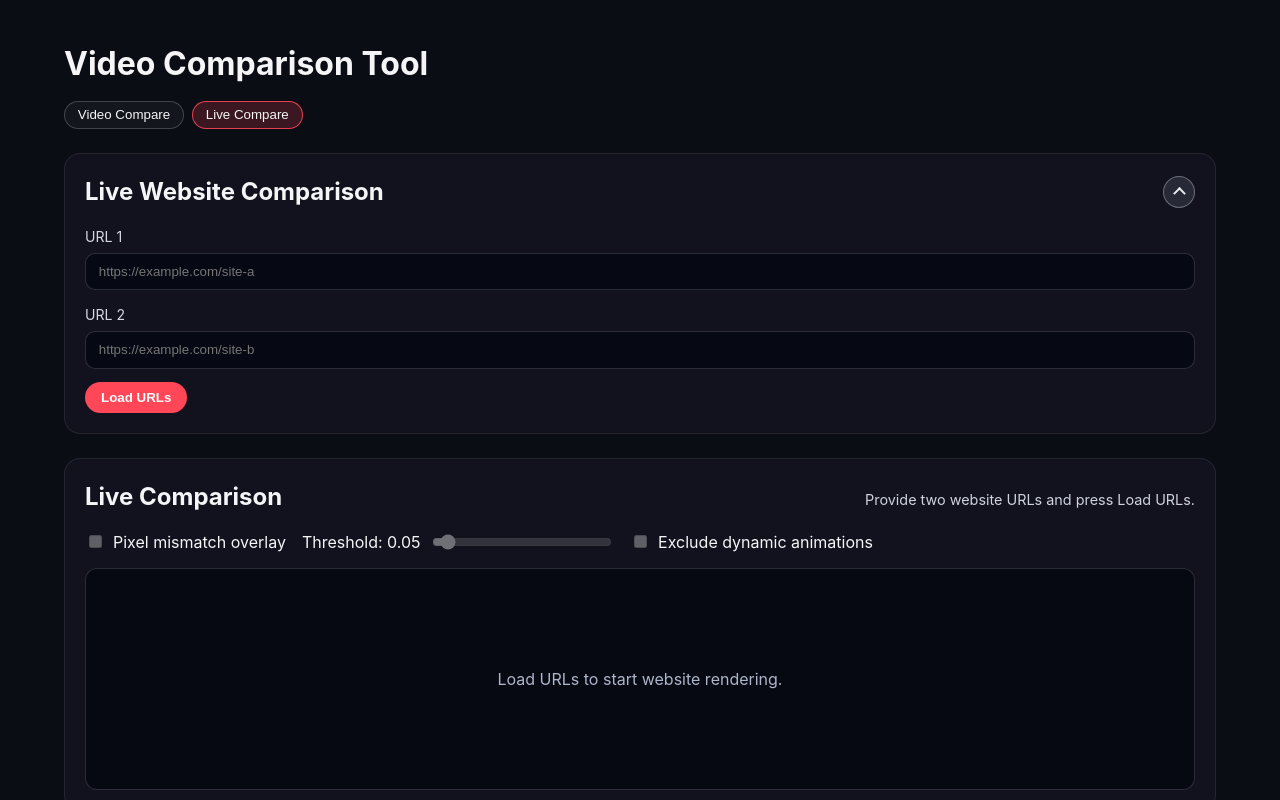
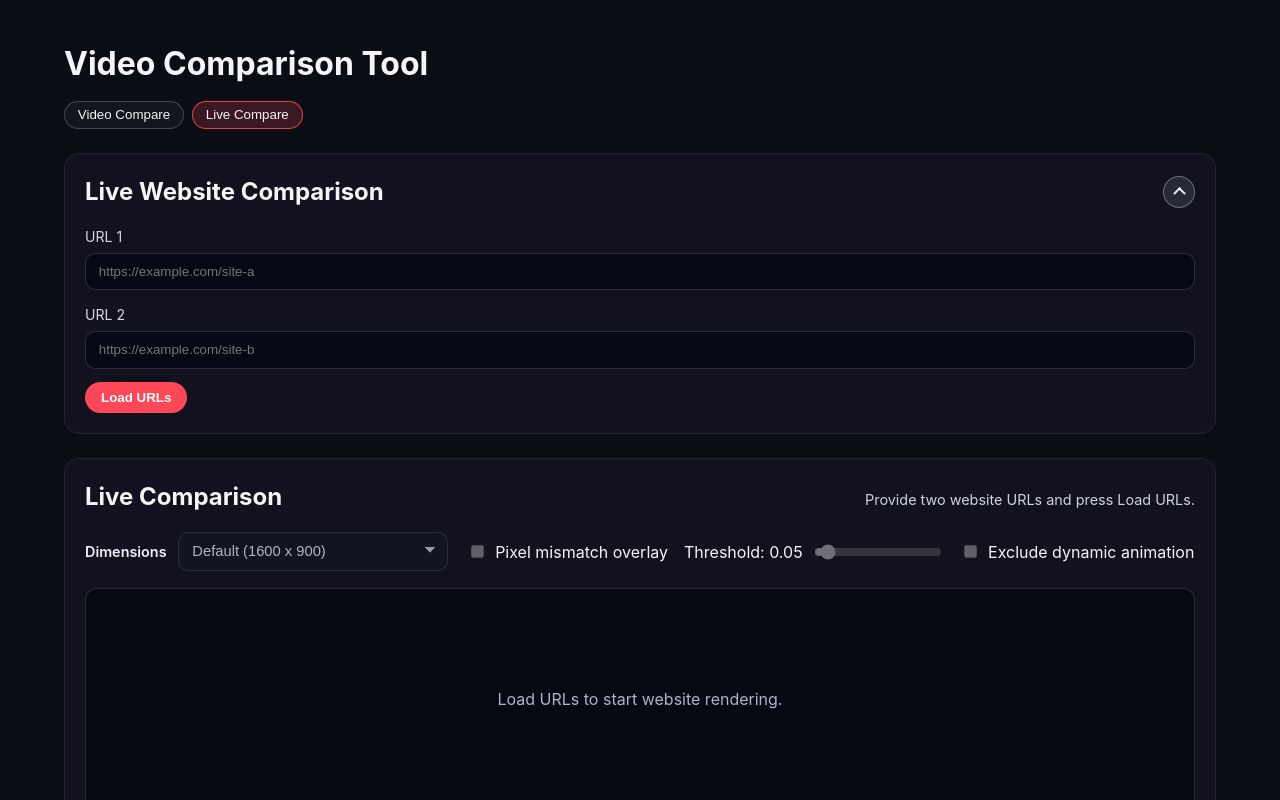
Before and after one commit to minchev96/video-comparison-tool, a React (Vite) app: page /live in a window 1280 px wide. Shown: the top 800 px of the page. Built offline with nearby package versions, Linux system fonts and the light colour scheme.

Commit message:
fix: updated bottom mask render cut

```diff
--- a/src/components/LiveWebsiteCompare.jsx
+++ b/src/components/LiveWebsiteCompare.jsx
@@ -9,6 +9,42 @@ import "../styles/LiveWebsiteCompare.css";
 const clamp = (value, min, max) => Math.min(max, Math.max(min, value));
 const DIFF_TARGET_INTERVAL_MS = 66;
 const OCCLUSION_REFRESH_MIN_MS = 250;
+const VIEWPORT_PRESETS = [
+  {
+    value: "default",
+    label: "Default (1600 x 900)",
+    width: 1600,
+    height: 900,
+  },
+  {
+    value: "iphone-se",
+    label: "iPhone SE (375 x 667)",
+    width: 375,
+    height: 667,
+  },
+  {
+    value: "iphone-15-pro-max",
+    label: "iPhone 15 Pro Max (430 x 932)",
+    width: 430,
+    height: 932,
+  },
+  {
+    value: "ipad-10",
+    label: "iPad 10 (820 x 1180)",
+    width: 820,
+    height: 1180,
+  },
+  {
+    value: "samsung-galaxy-s24",
+    label: "Samsung Galaxy S24 (412 x 915)",
+    width: 412,
+    height: 915,
+  },
+];
+
+const getViewportPreset = (value) =>
+  VIEWPORT_PRESETS.find((preset) => preset.value === value) ||
+  VIEWPORT_PRESETS[0];
 
 function LiveWebsiteCompare() {
   const navigate = useNavigate();
@@ -86,7 +122,65 @@ function LiveWebsiteCompare() {
   const [sliderPos, setSliderPos] = useState(0.5);
   const [isFormCollapsed, setIsFormCollapsed] = useState(false);
   const [iframeLoadGen, setIframeLoadGen] = useState(0);
+  const [viewportPreset, setViewportPreset] = useState("default");
+  const [stageSize, setStageSize] = useState({ width: 0, height: 0 });
   const iframesLoaded = iframeLoadGen >= 2;
+  const selectedViewport = getViewportPreset(viewportPreset);
+
+  useEffect(() => {
+    const updateStageSize = () => {
+      const stage = topContainerRef.current;
+      const container = stage?.parentElement;
+      if (!stage || !container) return;
+
+      const containerWidth = Math.max(320, container.clientWidth || 0);
+      const stageTop = stage.getBoundingClientRect().top || 0;
+      const availableHeight = Math.max(
+        220,
+        (window.innerHeight || 0) - stageTop - 24,
+      );
+
+      const aspectRatio = selectedViewport.height / selectedViewport.width;
+      const width =
+        selectedViewport.value === "default"
+          ? Math.max(320, containerWidth)
+          : Math.max(
+              320,
+              Math.min(
+                selectedViewport.width,
+                containerWidth,
+                Math.floor(availableHeight / aspectRatio),
+              ),
+            );
+      const height = Math.max(220, Math.round(width * aspectRatio));
+
+      setStageSize((prev) =>
+        prev.width === width && prev.height === height
+          ? prev
+          : { width, height },
+      );
+    };
+
+    updateStageSize();
+
+    window.addEventListener("resize", updateStageSize);
+    return () => window.removeEventListener("resize", updateStageSize);
+  }, [selectedViewport.value, selectedViewport.width, selectedViewport.height]);
+
+  const stageStyle =
+    stageSize.width && stageSize.height
+      ? selectedViewport.value === "default"
+        ? {
+            width: "100%",
+            height: `${stageSize.height}px`,
+            marginInline: "auto",
+          }
+        : {
+            width: `${stageSize.width}px`,
+            height: `${stageSize.height}px`,
+            marginInline: "auto",
+          }
+      : { width: "100%", marginInline: "auto" };
 
   const updateRelayDiagnostics = useCallback((relayDelay, relayType) => {
     const diag = diagnosticsRef.current;
@@ -382,17 +476,42 @@ function LiveWebsiteCompare() {
             continue;
           }
 
-          const zIndex = Number.parseInt(style.zIndex || "0", 10);
-          const isFloating =
-            style.position === "fixed" ||
-            style.position === "absolute" ||
-            style.position === "sticky";
-          if (!isFloating && zIndex < 50) {
+          let zIndex = Number.parseInt(style.zIndex, 10);
+          if (!Number.isFinite(zIndex)) zIndex = 0;
+          const isFixedLike =
+            style.position === "fixed" || style.position === "sticky";
+
+          // Only consider non-fixed elements when they have an explicit high z-index
+          if (!isFixedLike && zIndex < 50) {
             continue;
           }
 
           const rect = element.getBoundingClientRect();
           if (rect.width < 16 || rect.height < 16) continue;
+          // Ignore transparent/backgroundless elements (likely structural)
+          const bg = style.backgroundColor || "";
+          const boxShadow = style.boxShadow || "";
+          const hasVisibleBackground =
+            bg !== "transparent" &&
+            !bg.includes("rgba(0, 0, 0, 0)") &&
+            (bg !== "" ||
+              boxShadow !== "" ||
+              Number.parseFloat(style.borderWidth || "0") > 0);
+          if (!hasVisibleBackground && !isFixedLike && zIndex === 0) continue;
+          const centerX = clamp(
+            Math.floor(rect.left + rect.width * 0.5),
+            0,
+            viewW - 1,
+          );
+          const centerY = clamp(
+            Math.floor(rect.top + rect.height * 0.5),
+            0,
+            viewH - 1,
+          );
+          const topNode = doc.elementFromPoint(centerX, centerY);
+          if (topNode && topNode !== element && !element.contains(topNode)) {
+            continue;
+          }
           const areaRatio = (rect.width * rect.height) / (viewW * viewH);
           if (areaRatio < 0.005 || areaRatio > 0.98) continue;
 
@@ -402,7 +521,7 @@ function LiveWebsiteCompare() {
           const y2 = clamp(Math.ceil(rect.bottom * scaleY), 0, targetH);
 
           if (x2 - x1 > 2 && y2 - y1 > 2) {
-            rects.push({ x1, y1, x2, y2 });
+            rects.push({ x1, y1, x2, y2, tag: element.tagName, zIndex });
           }
 
           if (rects.length >= 40) break;
@@ -442,8 +561,19 @@ function LiveWebsiteCompare() {
       const allRects = leftRects.concat(rightRects);
 
       const mask = new Uint8Array(dw * dh);
+      // Dedupe and clip rects before rasterizing
+      const seen = new Set();
       for (let r = 0; r < allRects.length; r++) {
-        const { x1, y1, x2, y2 } = allRects[r];
+        let { x1, y1, x2, y2 } = allRects[r];
+        // clip to bounds
+        x1 = clamp(x1, 0, dw - 1);
+        x2 = clamp(x2, 0, dw);
+        y1 = clamp(y1, 0, dh - 1);
+        y2 = clamp(y2, 0, dh);
+        if (x2 <= x1 || y2 <= y1) continue;
+        const key = `${x1},${y1},${x2},${y2}`;
+        if (seen.has(key)) continue;
+        seen.add(key);
         for (let y = y1; y < y2; y++) {
           const rowStart = y * dw;
           for (let x = x1; x < x2; x++) {
@@ -515,10 +645,15 @@ function LiveWebsiteCompare() {
         const stats = data.stats;
         const bitmap = data.bitmap;
         if (bitmap) {
+          // Ensure canvas pixel size matches bitmap and CSS fills the stage
           if (canvas.width !== bitmap.width) canvas.width = bitmap.width;
           if (canvas.height !== bitmap.height) canvas.height = bitmap.height;
+          // CSS size should match container to avoid layout clipping
+          canvas.style.width = "100%";
+          canvas.style.height = "100%";
           ctx.clearRect(0, 0, canvas.width, canvas.height);
-          ctx.drawImage(bitmap, 0, 0);
+          ctx.imageSmoothingEnabled = false;
+          ctx.drawImage(bitmap, 0, 0, canvas.width, canvas.height);
           bitmap.close?.();
         }
         diagnosticsRef.current.diff = {
@@ -590,8 +725,7 @@ function LiveWebsiteCompare() {
 
         workerBusy = true;
         const frameId = ++nextFrameId;
-        const sinceMirror =
-          performance.now() - lastMirroredEventAtRef.current;
+        const sinceMirror = performance.now() - lastMirroredEventAtRef.current;
 
         const transferable = [leftBitmap, rightBitmap];
         // Mask buffer is reused across frames (cache). Don't transfer it;
@@ -613,6 +747,7 @@ function LiveWebsiteCompare() {
             sinceMirror,
             occlusionMask: mask,
             occlusionCount: count,
+            debug: false,
             captureMs,
           },
           transferable,
@@ -786,6 +921,21 @@ function LiveWebsiteCompare() {
         </div>
 
         <div className="website-mismatch-controls">
+          <label className="website-viewport">
+            <span>Dimensions</span>
+            <select
+              value={viewportPreset}
+              onChange={(e) => setViewportPreset(e.target.value)}
+              disabled={!sessionId}
+            >
+              {VIEWPORT_PRESETS.map((preset) => (
+                <option key={preset.value} value={preset.value}>
+                  {preset.label}
+                </option>
+              ))}
+            </select>
+          </label>
+
           <label className="website-toggle">
             <input
               type="checkbox"
@@ -818,17 +968,20 @@ function LiveWebsiteCompare() {
             />
             Exclude dynamic animations
           </label>
+        </div>
 
-          {mismatchEnabled && mismatchPercent >= 0 && (
+        {mismatchEnabled && mismatchPercent >= 0 && (
+          <div className="website-mismatch-stat-row">
             <span className="website-mismatch-stat">
               Mismatch: {mismatchPercent.toFixed(1)}%
             </span>
-          )}
-        </div>
+          </div>
+        )}
 
         <div
           className={`website-stage ${sessionId ? "active" : ""}`}
           ref={topContainerRef}
+          style={stageStyle}
         >
           {sessionId ? (
             <>
--- a/src/styles/LiveWebsiteCompare.css
+++ b/src/styles/LiveWebsiteCompare.css
@@ -27,6 +27,7 @@
   overflow: hidden;
   background: rgba(7, 10, 18, 0.95);
   min-height: 220px;
+  aspect-ratio: 16 / 9;
 }
 
 .website-stage.active {
@@ -36,7 +37,7 @@
 .website-iframe {
   display: block;
   width: 100%;
-  aspect-ratio: 16 / 9;
+  height: 100%;
   border: none;
 }
 
@@ -99,24 +100,97 @@
 .website-mismatch-controls {
   display: flex;
   gap: 1rem;
-  flex-wrap: wrap;
+  flex-wrap: nowrap;
   align-items: center;
+  overflow: hidden;
+}
+
+.website-viewport {
+  display: inline-flex;
+  align-items: center;
+  gap: 0.7rem;
+  padding: 0.15rem 0.2rem 0.15rem 0;
+  white-space: nowrap;
+  flex: 0 0 auto;
+}
+
+.website-viewport span {
+  color: #edf0f8;
+  font-size: 0.9rem;
+  font-weight: 600;
+  white-space: nowrap;
+}
+
+.website-viewport select {
+  min-width: 15.5rem;
+  border-radius: 10px;
+  border: 1px solid rgba(255, 255, 255, 0.16);
+  background: #121722;
+  color: #f7f8fb;
+  padding: 0.62rem 2.1rem 0.62rem 0.85rem;
+  font-size: 0.92rem;
+  line-height: 1.2;
+  appearance: none;
+  -webkit-appearance: none;
+  -moz-appearance: none;
+  color-scheme: dark;
+  background-image:
+    linear-gradient(45deg, transparent 50%, #cfd3df 50%),
+    linear-gradient(135deg, #cfd3df 50%, transparent 50%);
+  background-position:
+    calc(100% - 1rem) calc(50% - 2px),
+    calc(100% - 0.7rem) calc(50% - 2px);
+  background-size:
+    0.35rem 0.35rem,
+    0.35rem 0.35rem;
+  background-repeat: no-repeat;
+  cursor: pointer;
+  transition:
+    border-color 140ms ease,
+    box-shadow 140ms ease,
+    transform 140ms ease;
+}
+
+.website-viewport select option {
+  background: #121722;
+  color: #f7f8fb;
+}
+
+.website-viewport select:hover {
+  border-color: rgba(255, 255, 255, 0.28);
+}
+
+.website-viewport select:focus-visible {
+  outline: none;
+  border-color: rgba(255, 71, 87, 0.8);
+  box-shadow: 0 0 0 3px rgba(255, 71, 87, 0.16);
 }
 
 .website-toggle {
   display: inline-flex;
   align-items: center;
   gap: 0.5rem;
+  white-space: nowrap;
+  flex: 0 0 auto;
+}
+
+.website-mismatch-stat-row {
+  display: flex;
+  justify-content: flex-end;
+  margin-top: 0.5rem;
 }
 
 .website-threshold {
   display: inline-flex;
   align-items: center;
   gap: 0.6rem;
+  white-space: nowrap;
+  flex: 1 1 280px;
+  min-width: 260px;
 }
 
 .website-threshold input {
-  width: 180px;
+  width: min(260px, 100%);
 }
 
 .website-quality-group {
--- a/src/workers/diffWorker.js
+++ b/src/workers/diffWorker.js
@@ -9,8 +9,8 @@
 
 const DIFF_TARGET_INTERVAL_MS = 66;
 const DIFF_MAX_INTERVAL_MS = 110;
-const DIFF_TARGET_SAMPLES_IDLE = 120000;
-const DIFF_TARGET_SAMPLES_ACTIVE = 70000;
+const DIFF_TARGET_SAMPLES_IDLE = 150000;
+const DIFF_TARGET_SAMPLES_ACTIVE = 110000;
 const DIFF_ACTIVE_WINDOW_MS = 400;
 const DIFF_MOTION_DELTA_THRESHOLD = 0.08;
 const DIFF_ONE_FRAME_SYNC_COMPENSATION = true;
@@ -96,13 +96,10 @@ const computeStep = (totalPixels, sinceMirror) => {
     20000,
     Math.floor(sampleTarget / loadSheddingFactor),
   );
-  const maxStep = loadSheddingFactor >= 3 ? 8 : 6;
+  const maxStep = loadSheddingFactor >= 3 ? 5 : 4;
   const step = Math.min(
     maxStep,
-    Math.max(
-      1,
-      Math.ceil(Math.sqrt(totalPixels / effectiveSampleTarget)),
-    ),
+    Math.max(1, Math.ceil(Math.sqrt(totalPixels / effectiveSampleTarget))),
   );
   return { step, isActiveWindow };
 };
@@ -204,7 +201,9 @@ const runDiff = ({
 
   for (let y = 0; y < dh; y += step) {
     for (let x = 0; x < dw; x += step) {
-      const pixelIndex = y * dw + x;
+      const sampleX = Math.min(dw - 1, x + Math.floor(step / 2));
+      const sampleY = Math.min(dh - 1, y + Math.floor(step / 2));
+      const pixelIndex = sampleY * dw + sampleX;
       if (hasMask && occlusionMask[pixelIndex]) continue;
 
       const i = pixelIndex * 4;
@@ -258,25 +257,41 @@ const runDiff = ({
         continue;
       }
 
-      comparedPixels++;
       sampledPixels++;
 
       const isMismatch = delta > threshold;
-      if (isMismatch) mismatchCount++;
 
       if (isMismatch) {
+        // For detailed pixel-level display, scan all pixels in this block
+        const maxDx = Math.min(step, dw - x);
         const maxDy = Math.min(step, dh - y);
-        const maxDx = Math.min(step, dw - x);
-        for (let dy = 0; dy < maxDy; dy++) {
-          const rowStart = ((y + dy) * dw + x) * 4;
-          for (let dx = 0; dx < maxDx; dx++) {
-            const oi = rowStart + dx * 4;
-            O[oi] = 255;
-            O[oi + 1] = 0;
-            O[oi + 2] = 0;
-            O[oi + 3] = 220;
+        for (let dy = 0; dy < maxDy; dy += 1) {
+          for (let dx = 0; dx < maxDx; dx += 1) {
+            const py = y + dy;
+            const px = x + dx;
+            const pIdx = py * dw + px;
+            if (hasMask && occlusionMask[pIdx]) continue;
+
+            const pi = pIdx * 4;
+            const pLuma =
+              (L[pi] * 0.2126 + L[pi + 1] * 0.7152 + L[pi + 2] * 0.0722) / 255;
+            const qLuma =
+              (R[pi] * 0.2126 + R[pi + 1] * 0.7152 + R[pi + 2] * 0.0722) / 255;
+
+            const pDelta = Math.abs(pLuma - qLuma);
+            comparedPixels++;
+            if (pDelta > threshold) {
+              O[pi] = 255;
+              O[pi + 1] = 0;
+              O[pi + 2] = 0;
+              O[pi + 3] = 255;
+              mismatchCount++;
+            }
           }
         }
+      } else {
+        // No sample mismatch, just count the sample
+        comparedPixels++;
       }
     }
   }
```
Also changed, not shown: 3 other files (tests, documents, lock files or other folders).
